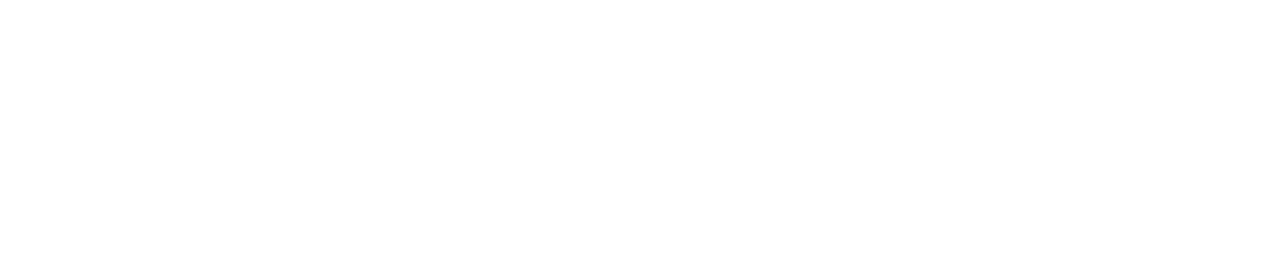
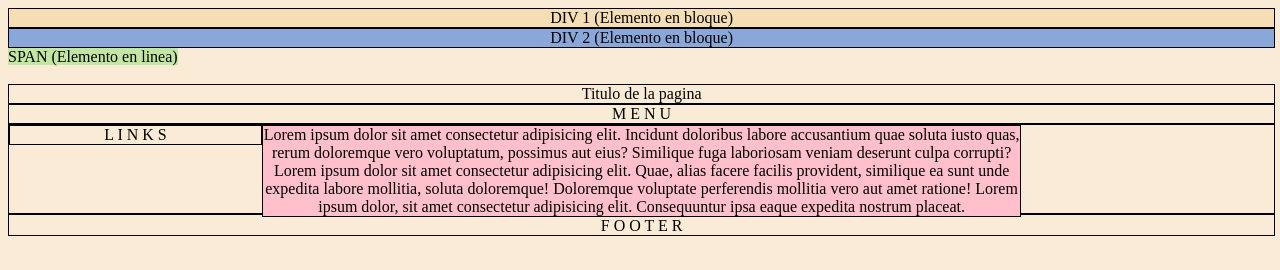
Before and after one commit to vrdnnn/tribute-page, a plain HTML site: page 3toDo.html in a window 1280 px wide. Drawn offline with Linux system fonts and the light colour scheme.

Commit message:
Modifique 3toDo

```diff
--- a/3toDo.html
+++ b/3toDo.html
@@ -5,8 +5,32 @@
     <meta http-equiv="X-UA-Compatible" content="IE=edge">
     <meta name="viewport" content="width=device-width, initial-scale=1.0">
     <title>Clase 3 MV</title>
+
+    <style>
+        body{
+            background-color: antiquewhite;
+            font-family: 'Times New Roman', Times, serif;
+            width: 99%;
+        }
+        div{
+            border: 1px solid black;
+            box-sizing: border-box;
+            text-align: center;
+        }
+    </style>
+
 </head>
 <body>
+    <div style="background-color: wheat;">DIV 1 (Elemento en bloque)</div>
+    <div style="background-color: #89a7d9">DIV 2 (Elemento en bloque)</div>
+    <span style="background-color: #c4e6a3; color:rgb(0, 0, 0)"> SPAN (Elemento en linea)</span><br><br>
 
+    <div>Titulo de la pagina</div>
+    <div>M E N U </div>
+    <div style="height: 90px;">
+        <div style="float: left; width: 20%;">L I N K S</div>
+        <div style="background-color: pink; float: left; width: 60%; margin-right: 20%;">Lorem ipsum dolor sit amet consectetur adipisicing elit. Incidunt doloribus labore accusantium quae soluta iusto quas, rerum doloremque vero voluptatum, possimus aut eius? Similique fuga laboriosam veniam deserunt culpa corrupti? Lorem ipsum dolor sit amet consectetur adipisicing elit. Quae, alias facere facilis provident, similique ea sunt unde expedita labore mollitia, soluta doloremque! Doloremque voluptate perferendis mollitia vero aut amet ratione! Lorem ipsum dolor, sit amet consectetur adipisicing elit. Consequuntur ipsa eaque expedita nostrum placeat. </div>
+    </div>
+    <div style="display: block; width: 100%;">F O O T E R</div>
 </body>
 </html>
```
